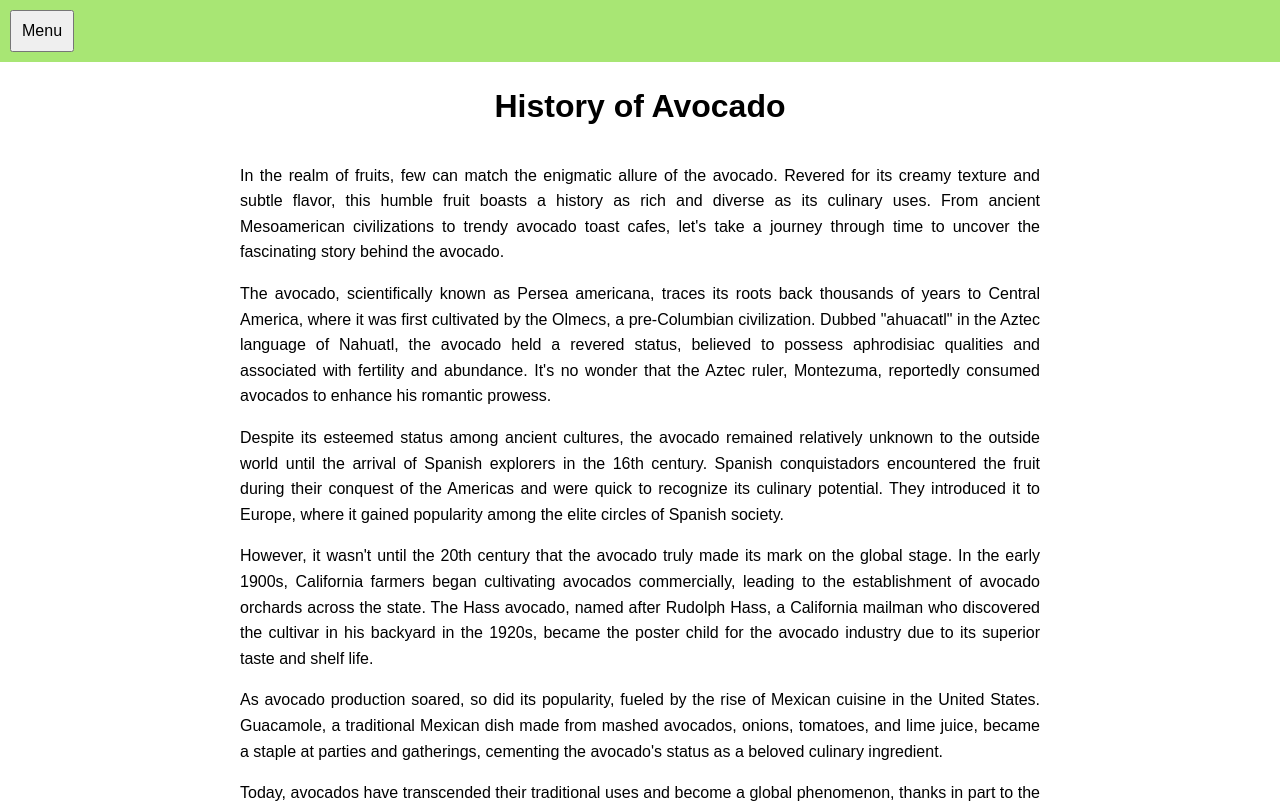
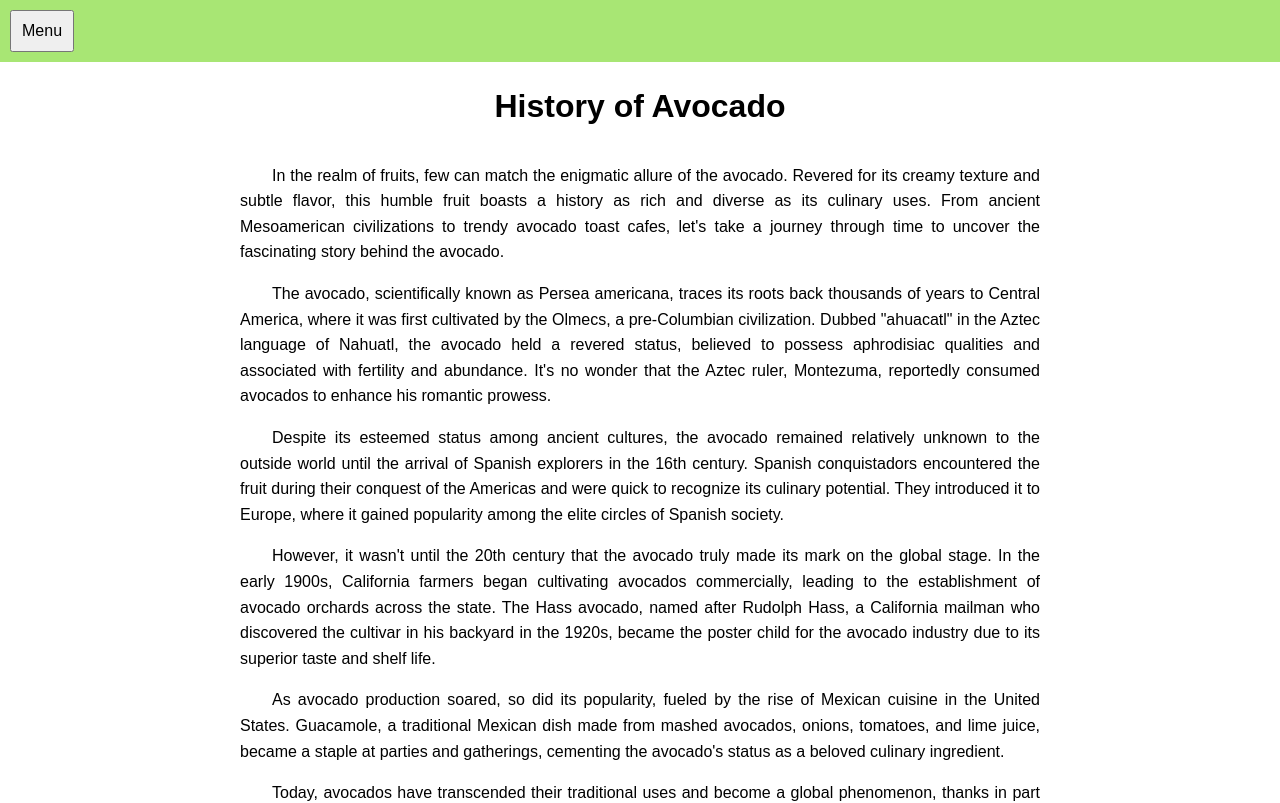
Before and after one commit to tdalbavie/Forum, a React (Create React App) app in the folder client/: page /history-avocado in a window 1280 px wide. Shown: the top 803 px of the page. Built offline with nearby package versions, Linux system fonts and the light colour scheme.

Commit message:
added style to history

```diff
--- a/client/src/pages/HistoryAvocadoPage.css
+++ b/client/src/pages/HistoryAvocadoPage.css
@@ -15,6 +15,7 @@
 
   .history-text {
     text-align: justify; /* Justify the text for clean edges */
+    text-indent: 2em;
     margin-bottom: 20px; /* Spacing between paragraphs */
   }
 
```
